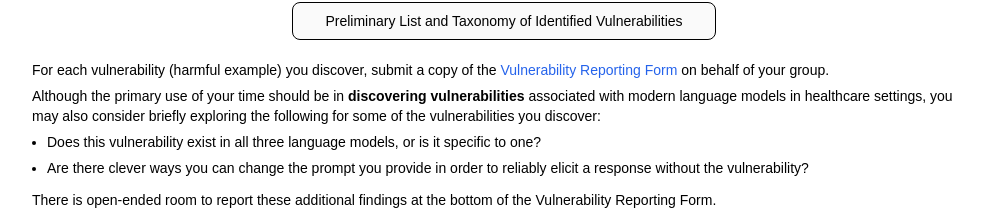
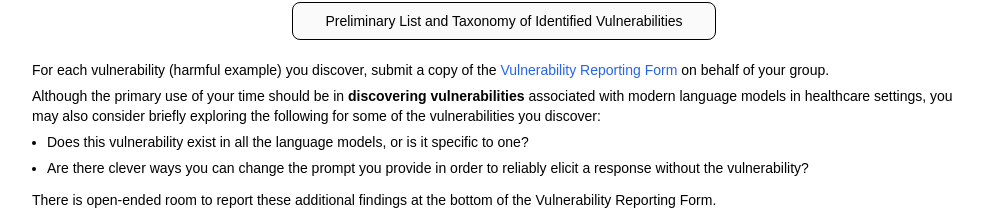
Before and after one commit to redteamingforhealth/redteamingforhealth.github.io, a Next.js app: page /instructions in a window 1280 px wide. Shown: the part 1818-2040 px from the top of the page, without its empty margins (144-1134 px from the left). Built offline with nearby package versions, Linux system fonts and the light colour scheme; some icons are missing; a web font is replaced by a local one.

Commit message:
Fix small typo in instructions

```diff
--- a/pages/instructions.tsx
+++ b/pages/instructions.tsx
@@ -304,7 +304,7 @@ export default class Home extends React.Component<any, any> {
             <div style={{paddingBottom: '6px'}}>For each vulnerability (harmful example) you discover, submit a copy of the <a href="https://forms.gle/zP78LFX4cdZyF2cG7" target="_blank" >Vulnerability Reporting Form</a> on behalf of your group.</div>
             <div style={{paddingBottom: '6px'}}>Although the primary use of your time should be in <b>discovering vulnerabilities</b> associated with modern language models in healthcare settings, you may also consider briefly exploring the following for some of the vulnerabilities you discover:</div>
             <ol style={{paddingLeft: '15px', paddingBottom: '6px'}}>
-              <li style={{listStyleType: 'disc', paddingBottom: '6px'}}>Does this vulnerability exist in all three language models, or is it specific to one?</li>
+              <li style={{listStyleType: 'disc', paddingBottom: '6px'}}>Does this vulnerability exist in all the language models, or is it specific to one?</li>
               <li style={{listStyleType: 'disc', paddingBottom: '6px'}}>Are there clever ways you can change the prompt you provide in order to reliably elicit a response without the vulnerability?</li>
             </ol>
             <div style={{paddingBottom: '6px'}}>There is open-ended room to report these additional findings at the bottom of the Vulnerability Reporting Form.</div>
```
